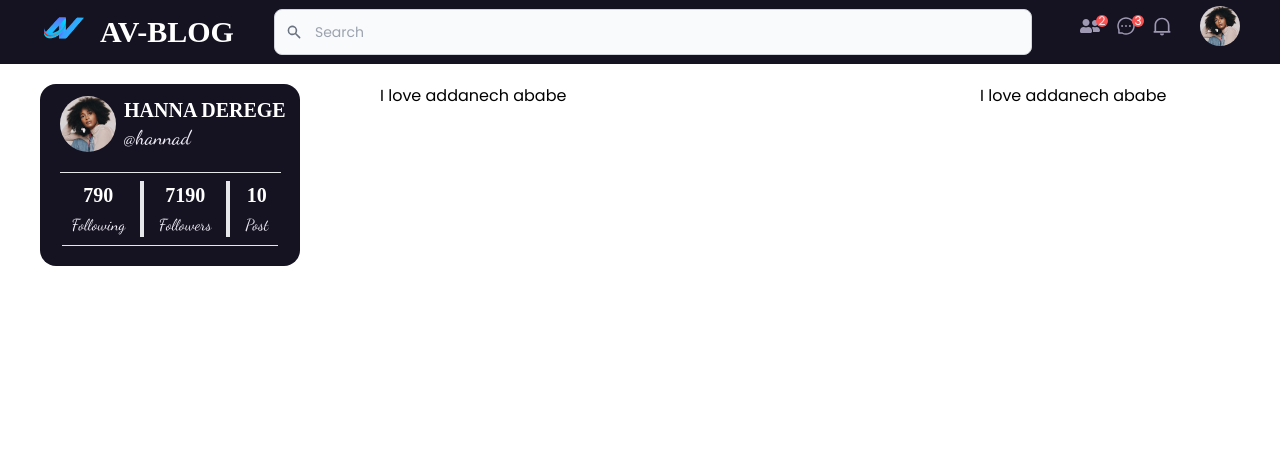
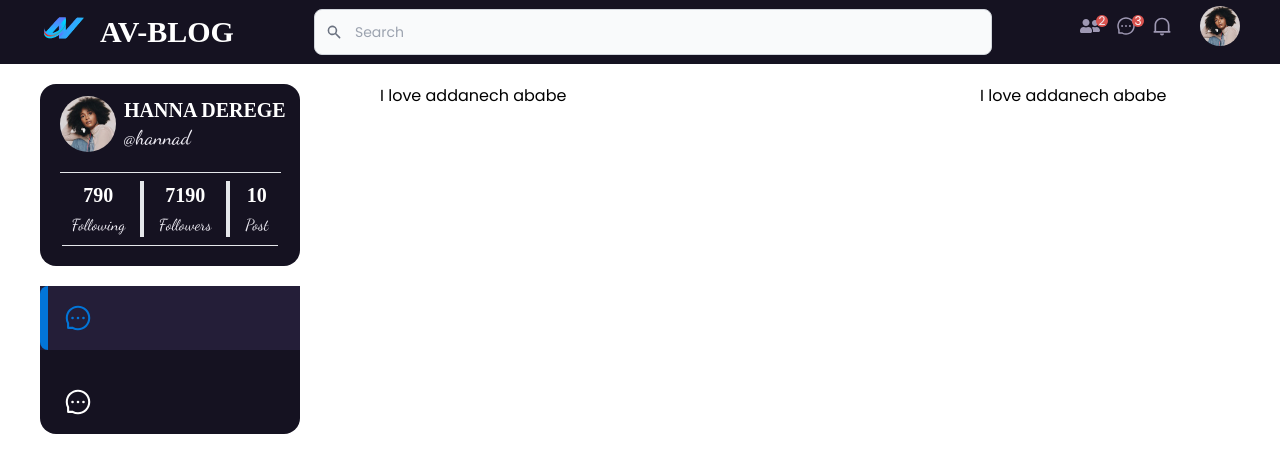
Before and after one commit to avela1/nextjs_blog_app, a Next.js app: page / in a window 1280 px wide. Shown: the top 472 px of the page. Built offline with nearby package versions, Linux system fonts and the light colour scheme; a web font is replaced by a local one.

Commit message:
working with menu bar

```diff
--- a/components/Header.jsx
+++ b/components/Header.jsx
@@ -10,7 +10,7 @@ const Header = () => {
   return (
     <div className="bg-cblack top-0 fixed w-full">
       <div className="lg:container mx-auto lg:px-10 px-5">
-        <div className="w-full h-16 md:flex md:flex-wrap items-center justify-center">
+        <div className="w-full h-16 md:flex md:flex-auto items-center justify-center">
           <div className="md:flex inline-block float-left ">
             <Link href="/" className="flex flex-row items-center ">
               <img src="/logo1.png" className=" w-12 h-12 mr-3" alt="Avatar" />
@@ -21,11 +21,11 @@ const Header = () => {
             </Link>
           </div>
 
-          <form class=" md:flex md:flex-auto md:visible hidden items-center ">
+          <form class=" md:flex lg:flex-auto lg:visible hidden items-center ">
             <label for="simple-search" class="sr-only">
               Search
             </label>
-            <div class="w-full ml-10 mr-10 relative">
+            <div class="w-full ml-20 mr-20 relative">
               <div class="absolute inset-y-0 left-0 flex items-center pl-3 pointer-events-none">
                 <svg
                   aria-hidden="true"
--- a/components/LeftSide.jsx
+++ b/components/LeftSide.jsx
@@ -1,58 +1,11 @@
 import React from "react";
+import { ProfileCard, Menubar } from "./.";
 
 const LeftSide = () => {
   return (
-    <div className="flex flex-col md:w-1/4 w-20h-[600px] justify-start items-start gap-2 ">
-      <div className="md:flex flex-col gap-2 items-start justify-start w-full rounded-2xl bg-cblack  hidden">
-        <div className=" flex gap-2 items-center justify-start h-[80px] ">
-          <img
-            src="/profile-3.jpg"
-            className=" md:w-14 md:h-14 w-10 h-10  rounded-full ml-5"
-            alt="Avatar"
-          />
-          <div className="flex flex-col ">
-            <span className="text-cwhite font-akaya font-bold lg:text-xl text-sm">
-              HANNA DEREGE
-            </span>
-            <span className=" text-clight  font-dancing lg:text-xl text-sm">
-              @hannad
-            </span>
-          </div>
-        </div>
-        <div className="flex flex-col items-center justify-center gap-2 w-full mb-5">
-          <hr className="w-[85%] text-cgray" />
-          <div className="flex gap-1 w-[80%] items-center justify-around">
-            <div className="flex flex-col gap-1 items-center justify-center">
-              <span className="text-cwhite font-akaya font-bold text-xl">
-                790
-              </span>
-              <span className="text-clight font-dancing lg:text-base text-sm ">
-                Following
-              </span>
-            </div>
-            <div className="h-[100%] border-x-2 text-cgray"></div>
-            <div className="flex flex-col gap-1 items-center justify-center">
-              <span className="text-cwhite font-akaya font-bold text-xl">
-                7190
-              </span>
-              <span className="text-clight font-dancing  lg:text-base text-sm ">
-                Followers
-              </span>
-            </div>
-            <div className="h-[100%] border-x-2 text-cgray"></div>
-            <div className="flex flex-col gap-1 items-center justify-center">
-              <span className="text-cwhite font-akaya font-bold text-xl">
-                10
-              </span>
-              <span className="text-clight font-dancing  lg:text-base text-sm ">
-                Post
-              </span>
-            </div>
-          </div>
-          <hr className="w-5/6 text-cgray" />
-        </div>
-      </div>
-      <div></div>
+    <div className="flex flex-col md:w-1/4 w-20h-[600px] justify-start items-start gap-5 ">
+      <ProfileCard />
+      <Menubar />
     </div>
   );
 };
--- /dev/null
+++ b/components/Menubar.jsx
@@ -0,0 +1,32 @@
+import React from "react";
+import { AiOutlineHome } from "react-icons/ai";
+import { MdOutlineExplore } from "react-icons/md";
+import { IoMdNotificationsOutline } from "react-icons/io";
+import { AiOutlineMessage } from "react-icons/ai";
+import { BsBookmarkStar } from "react-icons/bs";
+import { AiOutlineHeart } from "react-icons/ai";
+import { TbDeviceDesktopAnalytics } from "react-icons/tb";
+import { IoSettingsOutline } from "react-icons/io";
+
+const Menubar = () => {
+  return (
+    <div className="md:flex flex-col gap-5 items-start justify-start w-[60px]  md:w-full rounded-2xl bg-cblack  ">
+      <div className="relative  bg-cdark  w-full ">
+        <div className="flex gap-3 before:block before:w-2 before:absolute before:bg-cprimary before:rounded-tl-2xl before:rounded-bl-2xl  before:h-[100%] items-center justify-start h-16">
+          <AiOutlineMessage className="w-5 h-5 md:w-7 md:h-7 ml-6  mx-2 text-cprimary " />
+          <span className="text-cprimary items-center font-akaya md:text-xl hidden">
+            Home
+          </span>
+        </div>
+      </div>
+      <div className="flex items-center justify-start  h-16 gap-3 w-full">
+        <AiOutlineMessage className="w-5 h-5 md:w-7 md:h-7 ml-6 mx-2 text-cwhite" />
+        <span className="text-cwhite font-akaya md:text-xl hidden rounded-tl-2xl">
+          Home
+        </span>
+      </div>
+    </div>
+  );
+};
+
+export default Menubar;
--- /dev/null
+++ b/components/ProfileCard.jsx
@@ -0,0 +1,55 @@
+import React from "react";
+
+const ProfileCard = () => {
+  return (
+    <div className="md:flex flex-col gap-2 items-start justify-start w-full rounded-2xl bg-cblack  hidden">
+      <div className=" flex gap-2 items-center justify-start h-[80px] ">
+        <img
+          src="/profile-3.jpg"
+          className=" md:w-14 md:h-14 w-10 h-10  rounded-full ml-5"
+          alt="Avatar"
+        />
+        <div className="flex flex-col ">
+          <span className="text-cwhite font-akaya font-bold lg:text-xl text-sm">
+            HANNA DEREGE
+          </span>
+          <span className=" text-clight  font-dancing lg:text-xl text-sm">
+            @hannad
+          </span>
+        </div>
+      </div>
+      <div className="flex flex-col items-center justify-center gap-2 w-full mb-5">
+        <hr className="w-[85%] text-cgray" />
+        <div className="flex gap-1 w-[80%] items-center justify-around">
+          <div className="flex flex-col gap-1 items-center justify-center">
+            <span className="text-cwhite font-akaya font-bold text-xl">
+              790
+            </span>
+            <span className="text-clight font-dancing lg:text-base text-sm ">
+              Following
+            </span>
+          </div>
+          <div className="h-[100%] border-x-2 text-cgray"></div>
+          <div className="flex flex-col gap-1 items-center justify-center">
+            <span className="text-cwhite font-akaya font-bold text-xl">
+              7190
+            </span>
+            <span className="text-clight font-dancing  lg:text-base text-sm ">
+              Followers
+            </span>
+          </div>
+          <div className="h-[100%] border-x-2 text-cgray"></div>
+          <div className="flex flex-col gap-1 items-center justify-center">
+            <span className="text-cwhite font-akaya font-bold text-xl">10</span>
+            <span className="text-clight font-dancing  lg:text-base text-sm ">
+              Post
+            </span>
+          </div>
+        </div>
+        <hr className="w-5/6 text-cgray" />
+      </div>
+    </div>
+  );
+};
+
+export default ProfileCard;
--- a/components/index.js
+++ b/components/index.js
@@ -1,3 +1,5 @@
 export { default as Layout } from "./Layout";
 export { default as Header } from "./Header";
 export { default as LeftSide } from "./LeftSide";
+export { default as ProfileCard } from "./ProfileCard";
+export {default as Menubar} from "./Menubar";
--- a/tailwind.config.js
+++ b/tailwind.config.js
@@ -13,10 +13,10 @@ module.exports = {
         clight: "#f0eef6",
         cgray: "#9e98b3",
         cdarkblue: "#08041b",
-        cprimary: "#6b4ce6",
-        csecondary: "#d6ccff",
-        csuccess: "#9e98b3",
-        cdanger: "#fb5151",
+        cprimary: "#0275d8",
+        cwarning: "#f0ad4e",
+        csuccess: "#5cb85c",
+        cdanger: "#d9534f",
         cdark: "#241e38",
         cblack: "#151221",
       },
```
